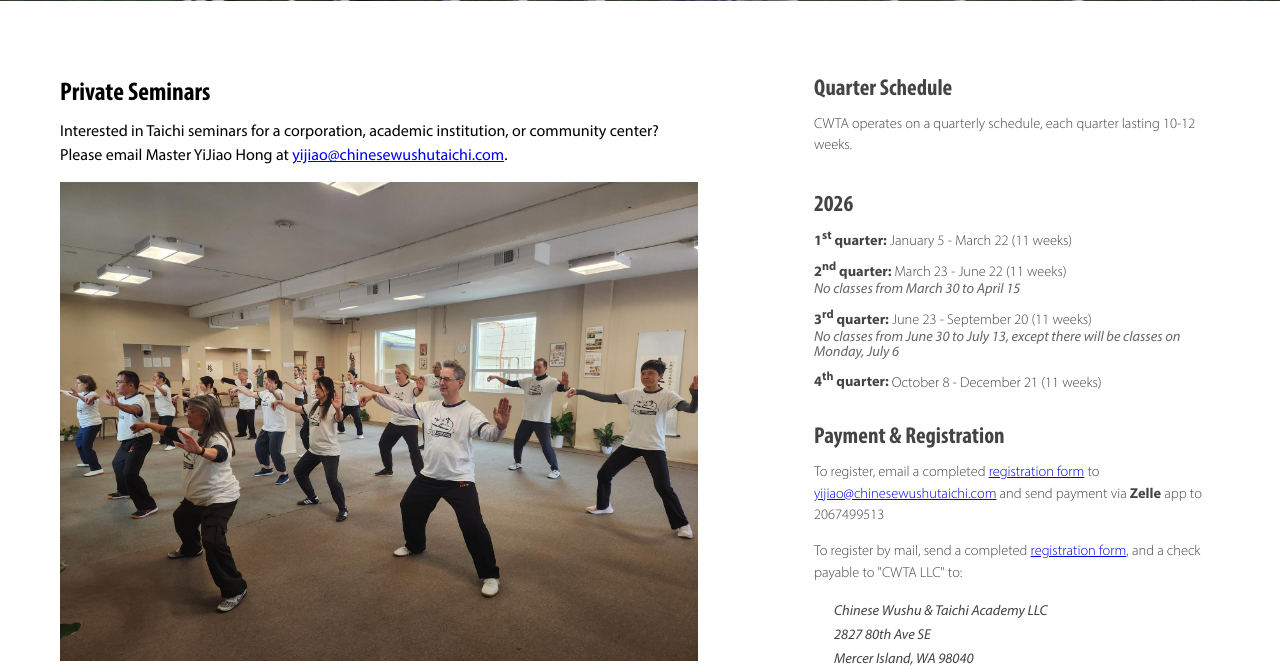
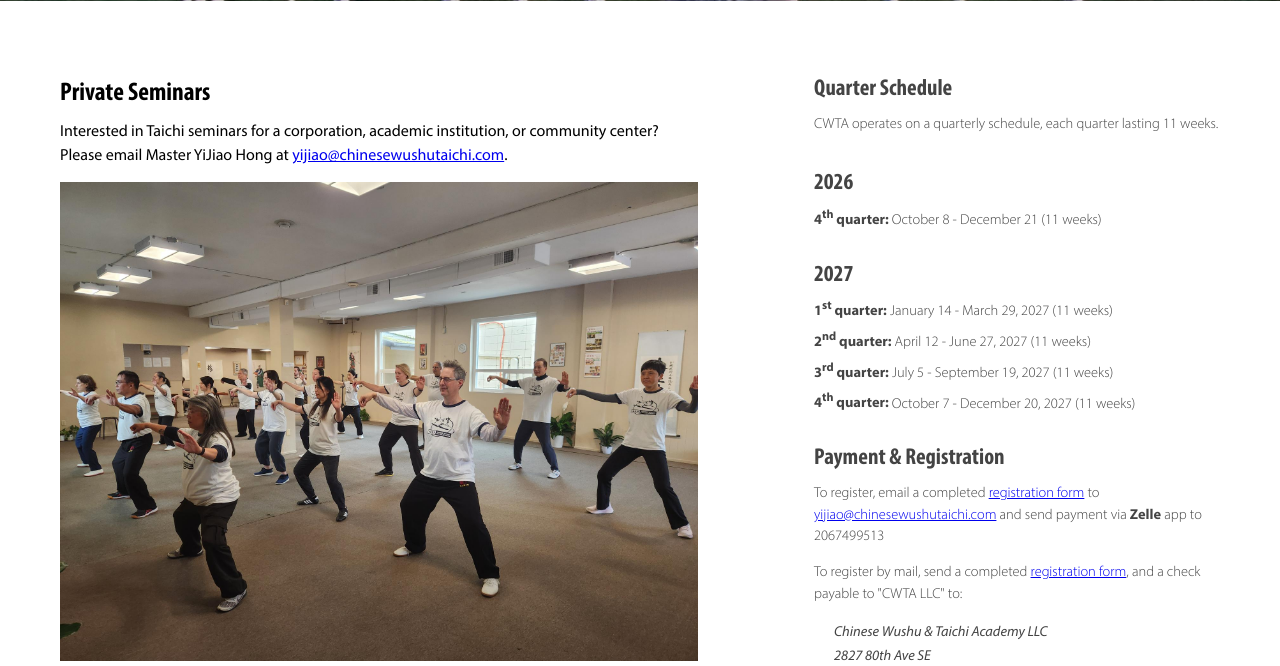
Before and after one commit to gregmli/cwta, a Flask app: page /classes in a window 1280 px wide. Shown: the part 500-1166 px from the top of the page. Run offline with Flask 3, Linux system fonts and the light colour scheme; data that the repository does not hold is empty; some libraries are stand-ins or nearby versions.

Commit message:
schedule updates 2026-10-17, modify front page to make pictures more compact

```diff
--- a/redesign/website/static/styles/styles.css
+++ b/redesign/website/static/styles/styles.css
@@ -1414,3 +1414,16 @@ tr.inactive-class td {
 #admin_schedule form p {
 	margin: 1.2em 0 0;
 }
+
+/* Keep the beginner information together, followed by compact class photos. */
+#homepage #news > .primary {
+	clear: both;
+}
+
+#homepage #news .news-photos {
+	margin-bottom: 2em;
+}
+
+#homepage #news .news-photos .grid {
+	grid-template-columns: repeat(2, minmax(0, 1fr));
+}
--- a/redesign/website/templates/classes.html
+++ b/redesign/website/templates/classes.html
@@ -83,12 +83,7 @@
 		</div>
 
 		<div class="description">
-			<p>Welcome to Yijiao Hong's taichi class! Begin a lifelong journey of destressing through correct body posture, authentic Taichi moves, and slow, even and deeper breaths to a calm mind and better health. Have fun with Chinese cultural experiences too! Master Hong will give in-depth, step-by-step instruction on authentic Yang and Chen Taichi movements and Qigong warm-ups from Traditional Chinese Medicine, using the latest in physical learning science. Master Hong will also talk about how Taichi originated from ancient Chinese philosophy, Chinese medicine and Qigong. The beginning class will emphasize the skills of self-centering, body relaxation, and slow breathing while practicing form movements. You can expect increased flexibility, leg strength, coordination, and balance, as well as learning to be relaxed in an energetic way.</p>
-
-			<p>
-			<strong>Taichi is an ideal aerobic exercise for life time. </strong>
-			Do you know that practicing Taichi maintains spine health and increases bone density? It is beneficial to the cardio-vascular, respiratory, and nervous systems, digestive system, balance and also improves circulation of Chi. Master Hong's long-term Taichi students report that practicing Taichi helps alleviate hypertension, asthma, knee pain, and stress, while also improving mental, body strength and overall happiness.
-			</p>
+			{% include "includes/welcome.html" %}
 
 			<p><img src="/images/school-exterior.jpg" width="100%"/></p>
 		</div>
@@ -98,21 +93,19 @@
 	<div class="secondary">
 
 		<h3>Quarter Schedule</h3>
-		<p>CWTA operates on a quarterly schedule, each quarter lasting 10-12 weeks.</p>
+		<p>CWTA operates on a quarterly schedule, each quarter lasting 11 weeks.</p>
 
 		<div class="quarter-schedule">
 			<h3>2026</h3>
 			<ul>
-				<li><strong>1<sup>st</sup> quarter:</strong> January 5 - March 22 (11 weeks)</li>
-				<li><strong>2<sup>nd</sup> quarter:</strong> March 23 - June 22 (11 weeks)
-					<div class="note">No classes from March 30 to April 15</div></li>
-
-				<li><strong>3<sup>rd</sup> quarter:</strong> June 23 - September 20 (11 weeks)
-					<div class="note">No classes from June 30 to July 13, except there <em>will</em> be classes on Monday, July 6</div>
-				</li>
-				<li><strong>4<sup>th</sup> quarter:</strong> October 8 - December 21 (11 weeks)
-
-				</li>
+				<li><strong>4<sup>th</sup> quarter:</strong> October 8 - December 21 (11 weeks)</li>
+			</ul>
+			<h3>2027</h3>
+			<ul>
+				<li><strong>1<sup>st</sup> quarter:</strong> January 14 - March 29, 2027 (11 weeks)</li>
+				<li><strong>2<sup>nd</sup> quarter:</strong> April 12 - June 27, 2027 (11 weeks)</li>
+				<li><strong>3<sup>rd</sup> quarter:</strong> July 5 - September 19, 2027 (11 weeks)</li>
+				<li><strong>4<sup>th</sup> quarter:</strong> October 7 - December 20, 2027 (11 weeks)</li>
 			</ul>
 		</div>
 
--- a/redesign/website/templates/includes/new_classes.html
+++ b/redesign/website/templates/includes/new_classes.html
@@ -1,6 +1,6 @@
 {% for year, classList in newClasses | dictsort %}
 
-    <h3>New Beginners Classes for {{ year }}</h3>
+    <h3>{{ year }} All New Beginning Tai Chi Beginning Classes</h3>
 
     {% for class in classList %}
     <div class="class">
--- /dev/null
+++ b/redesign/website/templates/includes/welcome.html
@@ -0,0 +1,6 @@
+<p>Welcome to Yijiao Hong's taichi class! Begin a lifelong journey of destressing through correct body posture, authentic Taichi moves, and slow, even and deeper breaths to a calm mind and better health. Have fun with Chinese cultural experiences too! Master Hong will give in-depth, step-by-step instruction on authentic Yang and Chen Taichi movements and Qigong warm-ups from Traditional Chinese Medicine, using the latest in physical learning science. Master Hong will also talk about how Taichi originated from ancient Chinese philosophy, Chinese medicine and Qigong. The beginning class will emphasize the skills of self-centering, body relaxation, and slow breathing while practicing form movements. You can expect increased flexibility, leg strength, coordination, and balance, as well as learning to be relaxed in an energetic way.</p>
+
+<p>
+<strong>Taichi is an ideal aerobic exercise for life time. </strong>
+Do you know that practicing Taichi maintains spine health and increases bone density? It is beneficial to the cardio-vascular, respiratory, and nervous systems, digestive system, balance and also improves circulation of Chi. Master Hong's long-term Taichi students report that practicing Taichi helps alleviate hypertension, asthma, improves post-stroke symptoms, Parkinsons disease, arthritis, knee pain, back pain, and stress, while also improving mental, body strength and overall happiness.
+</p>
```
Also changed, not shown: redesign/website/templates/index.html (+17 -21 lines).
